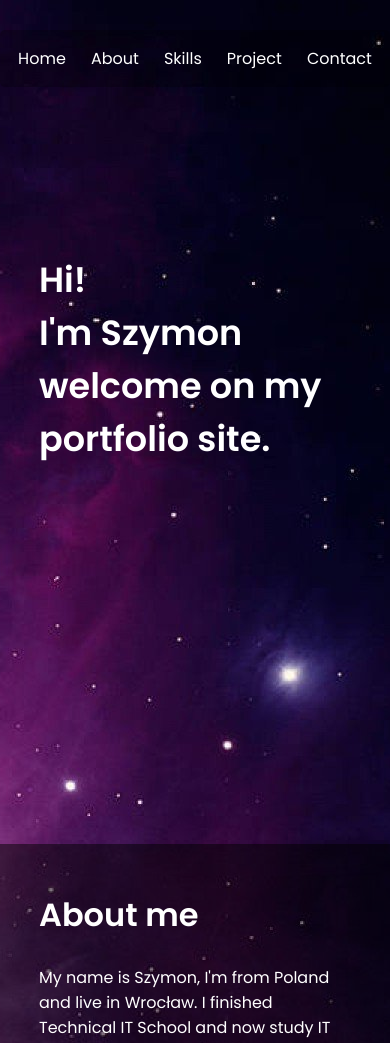
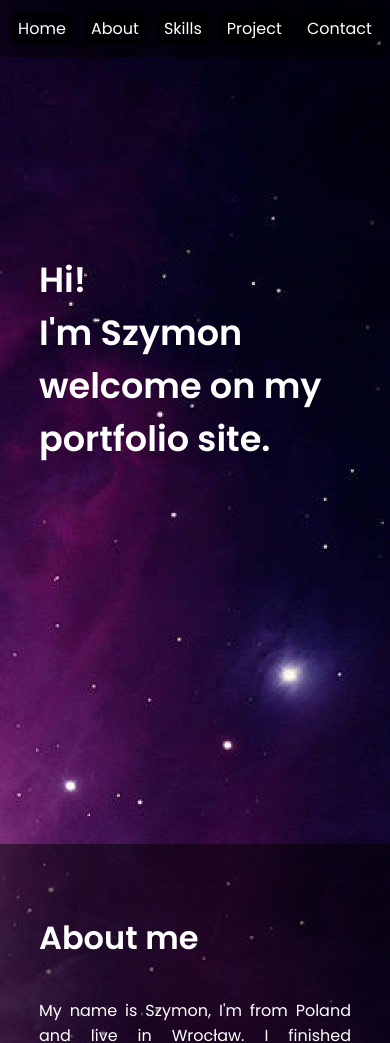
Before and after one commit to szymon099/portfolio-v1, a plain HTML site: page index.html in a window 390 px wide. Shown: the top 1043 px of the page. Drawn offline with Linux system fonts and the light colour scheme.

Commit message:
Add files via upload

```diff
--- a/style.css
+++ b/style.css
@@ -32,6 +32,7 @@ body {
 }
 
 #skills-section h1,
+#about-section h1,
 #projects-section h1 {
   color: white;
   padding: 90px 0 20px 0;
@@ -93,6 +94,7 @@ body {
 }
 
 #about-container {
+  text-align: justify;
   display: flex;
   margin: auto;
   width: 80%;
@@ -261,6 +263,12 @@ footer {
     font-size: 35px;
   }
 
+  #skills-section h1,
+  #about-section h1,
+  #projects-section h1 {
+    padding: 50px 0 20px 0;
+  }
+
   #welcome {
     left: 50%;
     top: 30%;
@@ -269,9 +277,11 @@ footer {
   }
 
   #navbar {
+    top: 0;
     left: 0;
     right: 0;
     padding: 0;
+    background-color: rgba(0, 0, 0, 0.5);
   }
 
   #navbar ul {
@@ -284,6 +294,8 @@ footer {
 
   #navbar a {
     padding: 5px 7px;
+    background-color: rgba(0, 0, 0, 0.7);
+    border-radius: 5px;
   }
 
   #projects-container {
```
